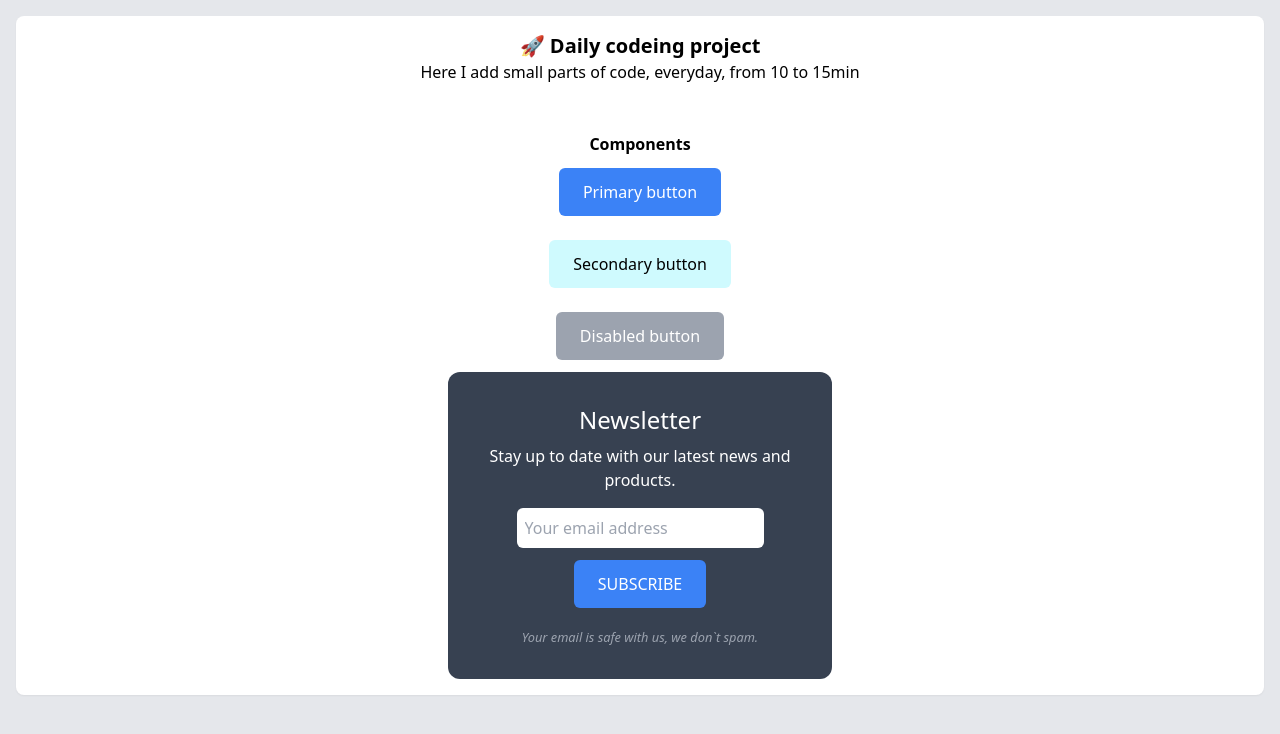
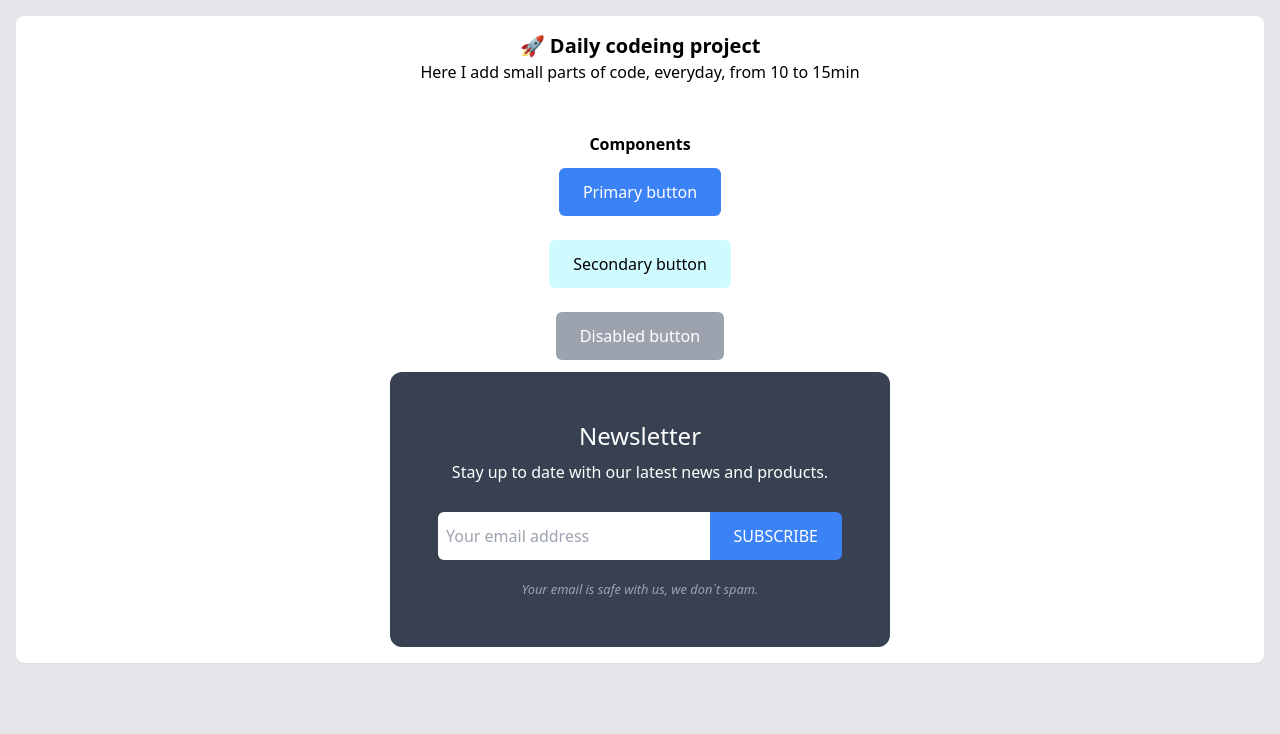
Before and after one commit to szczepanieceryk/daily-coding, a React (Vite) app: page / in a window 1280 px wide. Shown: the top 734 px of the page. Built offline with nearby package versions, Linux system fonts and the light colour scheme.

Commit message:
fix(ui): style newsletter form on desktop

```diff
--- a/src/layouts/NewsletterForm.tsx
+++ b/src/layouts/NewsletterForm.tsx
@@ -9,21 +9,31 @@ const NewsletterForm: React.FC = () => {
   return (
     <form
       onSubmit={handleSubmit}
-      className="p-[2em] w-80 mx-auto md:w-96 text-center text-white rounded-xl border-gray-300 bg-gray-700"
+      className="p-[2em] md:p-[3rem] w-80 md:w-[500px] mx-auto text-center text-white rounded-xl border-gray-300 bg-gray-700"
     >
       <span className="block text-2xl">Newsletter</span>
       <span className="block mt-2 mb-4">Stay up to date with our latest news and products.</span>
 
-      <div>
+      <div className="md:flex justify-between content-center items-center">
         <input
           type="email"
+          name="email-input"
           placeholder="Your email address"
-          className="p-2 rounded-md border-gray-300"
+          className="p-2 rounded-md md:rounded-tr-none md:rounded-br-none border-gray-300 w-full h-[48px]"
           required
           value={email}
           onChange={onInputChange}
           disabled={isSuibmitting}
         />
+
+        <Button
+          content="subscribe"
+          type="submit"
+          style="primary"
+          onClick={handleSubmit}
+          className="uppercase md:rounded-tl-none md:rounded-bl-none"
+        />
+      </div>
       <div>
         {errorMessage && (
           <ul>
@@ -32,7 +42,6 @@ const NewsletterForm: React.FC = () => {
             </li>
           </ul>
         )}
-
         {responseMessage && (
           <ul>
             <li>
@@ -40,14 +49,6 @@ const NewsletterForm: React.FC = () => {
             </li>
           </ul>
         )}
-        </div>
-        <Button
-          content="subscribe"
-          type="submit"
-          style="primary"
-          onClick={handleSubmit}
-          className="uppercase"
-        />
         <small className="block mt-2 italic text-gray-400">
           Your email is safe with us, we don`t spam.
         </small>
```
Lines whose indentation alone changed are shown as unchanged.
